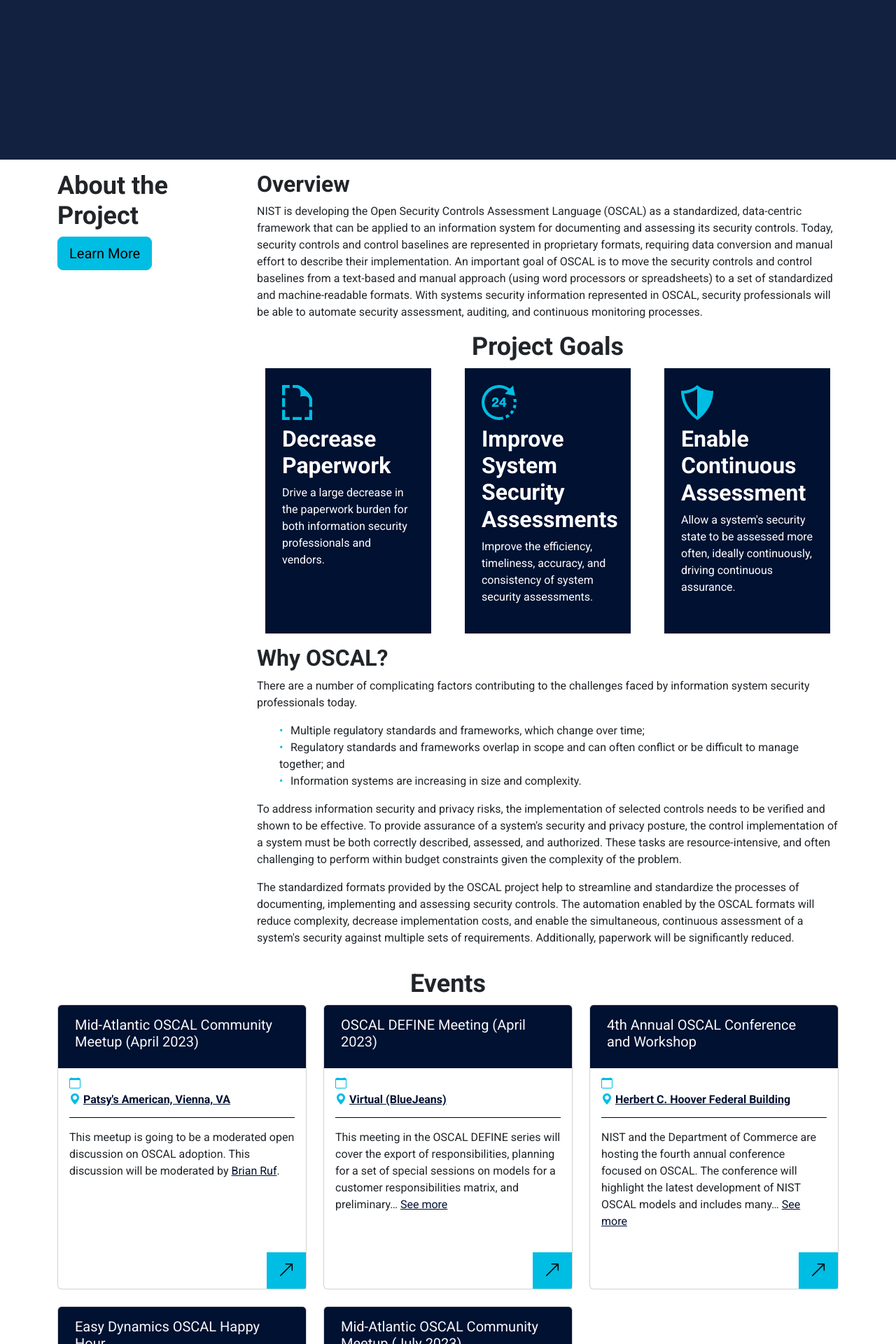
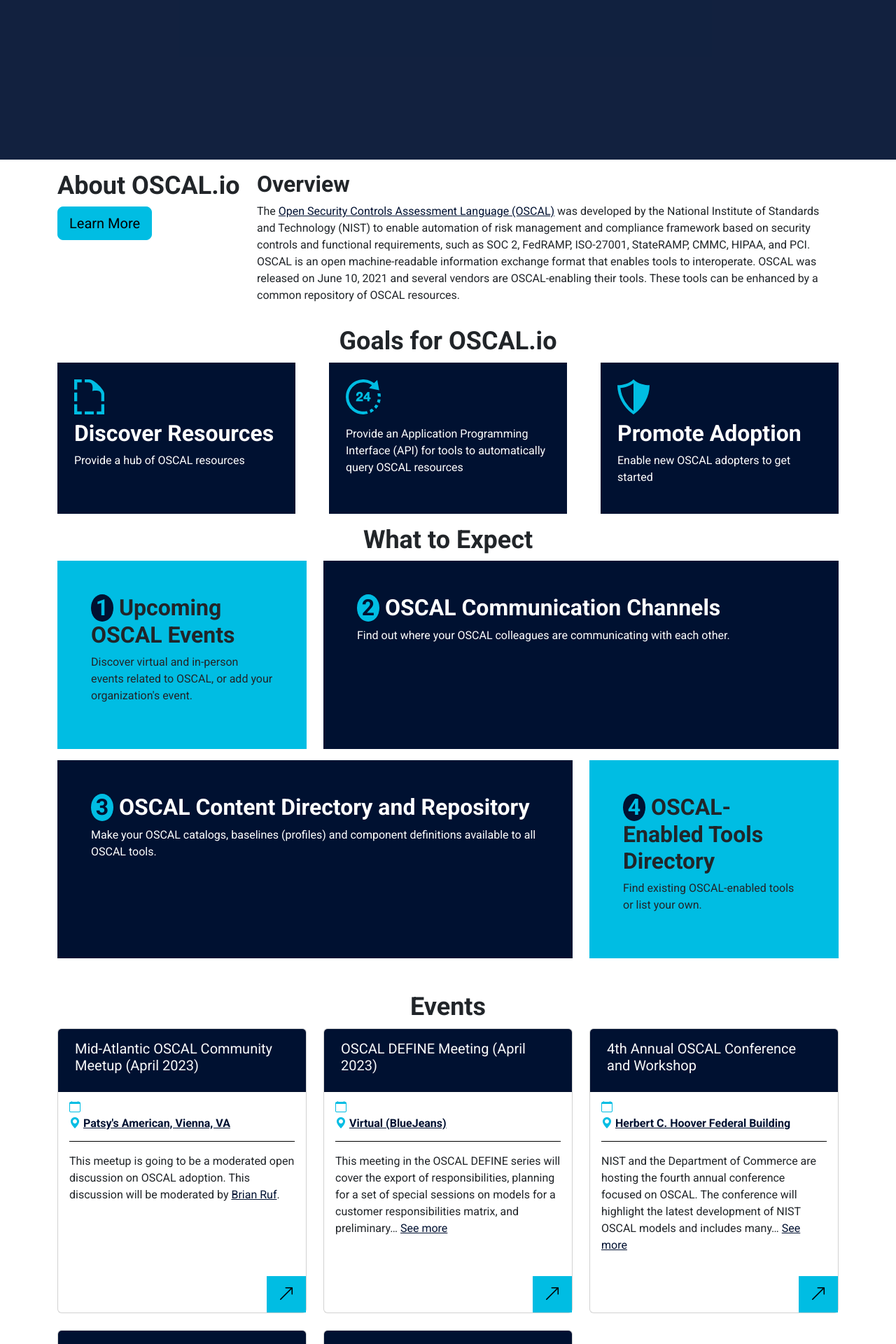
Before and after one commit to EasyDynamics/oscal.io, a Jekyll site: the page built from index.html, in a window 1280 px wide. Shown: the part 682-2602 px from the top of the page at 70% size. Built offline with Jekyll 4.4.1, drawn with Linux system fonts in a browser that asks for light colours.

Commit message:
chore: update about text

```diff
--- a/assets/css/home.scss
+++ b/assets/css/home.scss
@@ -45,3 +45,23 @@ ul.text-list li::before {
   display: inline-block;
   width: 1em;
 }
+
+span.circle-dark {
+  border-radius: 50%;
+  font-size: 1em;
+  background-color: $primary;
+  text-align: center;
+  color: $secondary;
+  display: inline-block;
+  width: 1em;
+}
+
+span.circle-light {
+  border-radius: 50%;
+  font-size: 1em;
+  background-color: $secondary;
+  text-align: center;
+  color: $primary;
+  display: inline-block;
+  width: 1em;
+}
--- a/index.html
+++ b/index.html
@@ -25,69 +25,93 @@ custom-styles:
     <div class="row">
       <!-- Side float -->
       <aside class="col-md-3 col-sm-12 h-100">
-        <h2 id="about">About the Project</h2>
+        <h2 id="about">About OSCAL.io</h2>
         <a class="btn btn-lg btn-secondary" href="">Learn More</a>
       </aside>
       <div class="col-md-9 col-sm-12">
         <h3>Overview</h3>
         <p>
-          NIST is developing the Open Security Controls Assessment Language (OSCAL) as a standardized, data-centric framework
-          that can be applied to an information system for documenting and assessing its security controls. Today, security
-          controls and control baselines are represented in proprietary formats, requiring data conversion and manual effort
-          to describe their implementation. An important goal of OSCAL is to move the security controls and control baselines
-          from a text-based and manual approach (using word processors or spreadsheets) to a set of standardized and
-          machine-readable formats. With systems security information represented in OSCAL, security professionals will be
-          able to automate security assessment, auditing, and continuous monitoring processes.
+          The <a href="https://pages.nist.gov/OSCAL/" target="_blank">Open Security Controls Assessment Language (OSCAL)</a> was
+          developed by the National Institute of Standards and
+          Technology (NIST) to enable automation of risk management and compliance framework based on security controls and
+          functional requirements, such as SOC 2, FedRAMP, ISO-27001, StateRAMP, CMMC, HIPAA, and PCI. OSCAL is an open
+          machine-readable information exchange format that enables tools to interoperate.
+
+          OSCAL was released on June 10, 2021 and several vendors are OSCAL-enabling their tools. These tools can be enhanced by a
+          common repository of OSCAL resources.
         </p>
+      </div>
+    </div>
+  </div>
 
   <div class="mb-3">
-          <h2 class="text-center">Project Goals</h2>
+    <h2 class="text-center">Goals for OSCAL.io</h2>
     <!-- Cards -->
     <div class="container">
       <div class="row row-cols-1 row-cols-md-3 g-5">
         <div class="col">
           <div class="bg-navy text-white p-4 h-100">
             <img src="{{ "assets/img/iconmonstr-file-6.svg" | relative_url }}" class="mb-2">
-                  <h3>Decrease Paperwork</h3>
-                  <p>Drive a large decrease in the paperwork burden for both information security professionals and vendors.</p>
+            <h3>Discover Resources</h3>
+            <p>Provide a hub of OSCAL resources</p>
           </div>
         </div>
         <div class="col">
           <div class="bg-navy text-white p-4 h-100">
             <img src="{{ "assets/img/iconmonstr-time-7.svg" | relative_url }}" class="mb-2">
-                  <h3>Improve System Security Assessments</h3>
-                  <p>Improve the efficiency, timeliness, accuracy, and consistency of system security assessments.</p>
+            <h3></h3>
+            <p>Provide an Application Programming Interface (API) for tools to automatically query OSCAL resources</p>
           </div>
         </div>
         <div class="col">
           <div class="bg-navy text-white p-4 h-100">
             <img src="{{ "assets/img/iconmonstr-shield-33.svg" | relative_url }}" class="mb-2">
-                  <h3>Enable Continuous Assessment</h3>
-                  <p>Allow a system's security state to be assessed more often, ideally continuously, driving continuous assurance.</p>
+            <h3>Promote Adoption</h3>
+            <p>Enable new OSCAL adopters to get started</p>
           </div>
         </div>
       </div>
     </div>
   </div>
 
-        <h3>Why OSCAL?</h3>
-        <p>
-        There are a number of complicating factors contributing to the challenges faced by information system security professionals today.
-        </p>
-        <ul class="text-list">
-          <li>Multiple regulatory standards and frameworks, which change over time;</li>
-          <li>Regulatory standards and frameworks overlap in scope and can often conflict or be difficult to manage together; and</li>
-          <li>Information systems are increasing in size and complexity.</li>
-        </ul>
-        <p>
-        To address information security and privacy risks, the implementation of selected controls needs to be verified and shown to be effective. To provide assurance of a system's security and privacy posture, the control implementation of a system must be both correctly described, assessed, and authorized. These tasks are resource-intensive, and often challenging to perform within budget constraints given the complexity of the problem.
-        </p>
-        <p>
-        The standardized formats provided by the OSCAL project help to streamline and standardize the processes of documenting, implementing and assessing security controls. The automation enabled by the OSCAL formats will reduce complexity, decrease implementation costs, and enable the simultaneous, continuous assessment of a system's security against multiple sets of requirements. Additionally, paperwork will be significantly reduced.
-        </p>
+  <div class="mb-5">
+    <h2 class="text-center">What to Expect</h2>
+    <div class="container">
+      <div class="row mb-3">
+        <div class="col-4">
+          <div class="bg-secondary text-dark p-5 h-100">
+            <h3><span class="circle-dark">1</span> Upcoming OSCAL Events</h3>
+            <p>Discover virtual and in-person events related to OSCAL, or add your organization's event.</p>
+          </div>
+        </div>
+
+        <div class="col-8">
+          <div class="bg-navy text-white p-5 h-100">
+            <h3><span class="circle-light">2</span> OSCAL Communication Channels</h3>
+            <p>Find out where your OSCAL colleagues are communicating with each other.</p>
           </div>
         </div>
       </div>
+
+      <div class="row">
+        <div class="col-8">
+          <div class="bg-primary text-white p-5 h-100">
+            <h3><span class="circle-light">3</span> OSCAL Content Directory and Repository</h3>
+            <p>Make your OSCAL catalogs, baselines (profiles) and component definitions available to all OSCAL tools.</p>
+          </div>
+        </div>
+
+        <div class="col-4">
+          <div class="bg-secondary text-dark p-5 h-100">
+            <h3><span class="circle-dark">4</span> OSCAL-Enabled Tools Directory</h3>
+            <p>Find existing OSCAL-enabled tools or list your own.</p>
+          </div>
+        </div>
+      </div>
+
+    </div>
+  </div>
+
 
   <div class="mb-5">
     <h2 id="events" class="text-center">Events</h2>
```
Lines whose indentation alone changed are shown as unchanged.
